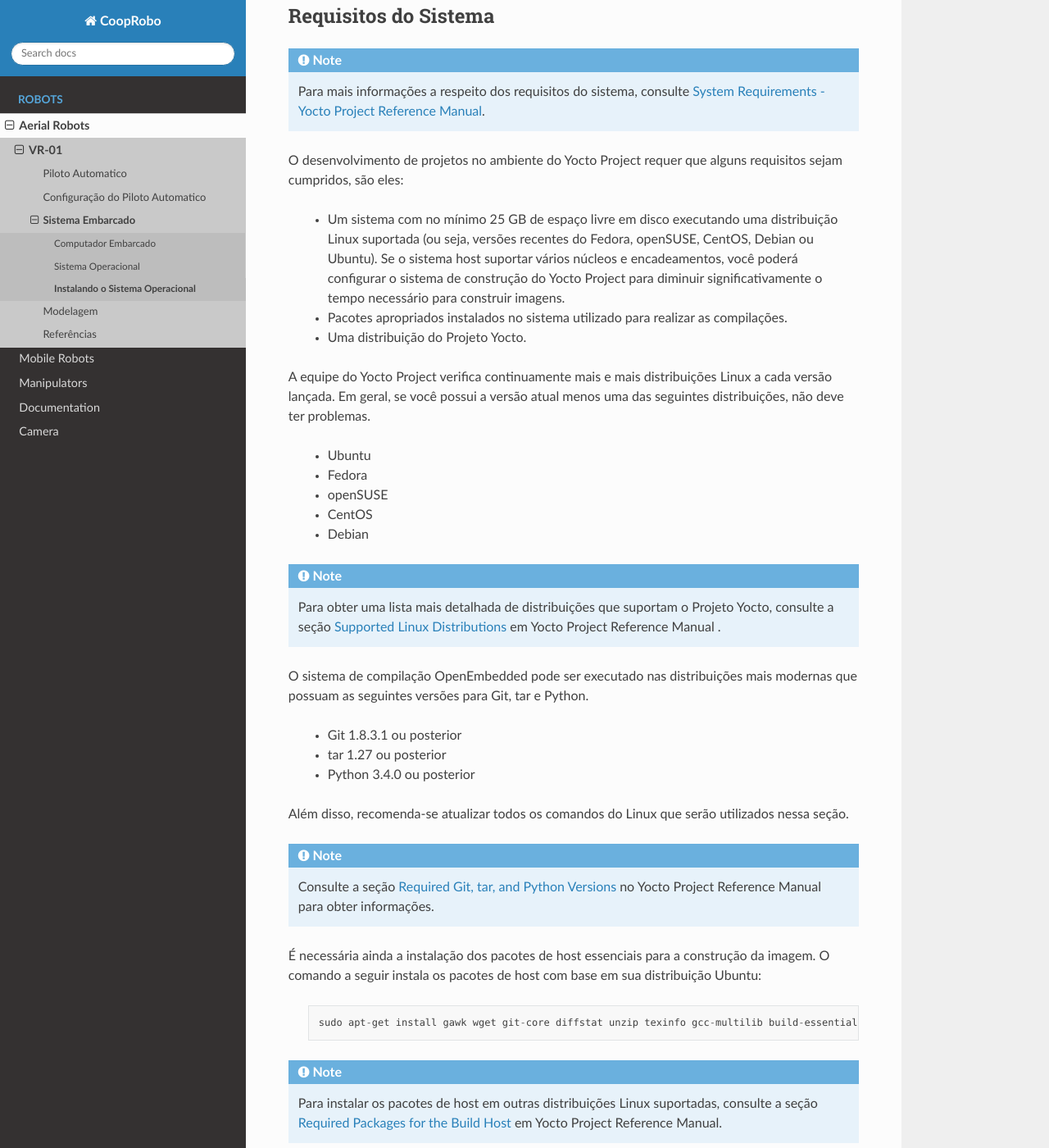
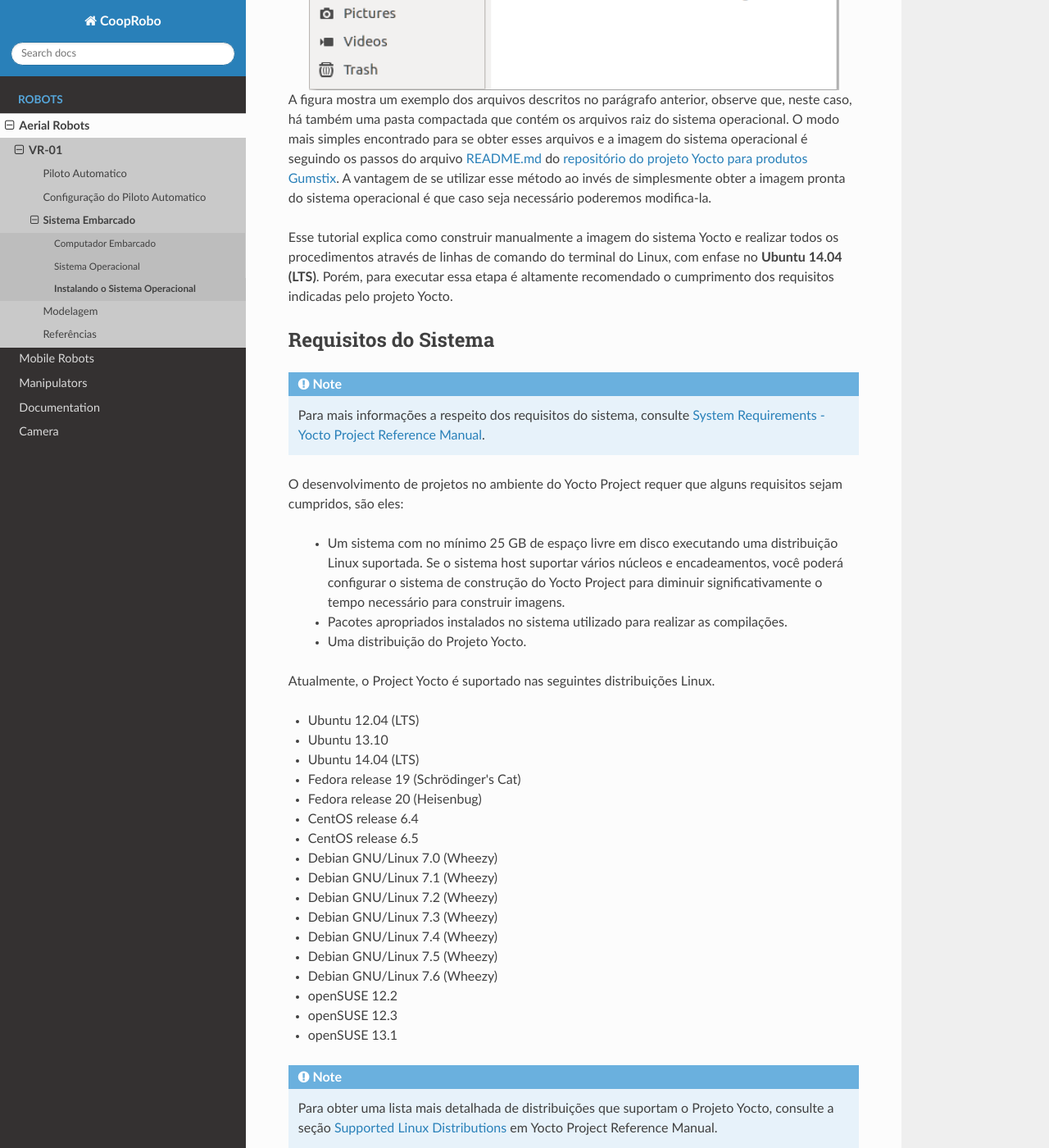
Before and after one commit to aerolab-unb/Aerial-pt, a Sphinx documentation site: the page built from docs/source/aerial/vr01/embedded_system/yocto/yocto_image.rst, in a window 1280 px wide and 1400 px high, scrolled down 589 px. Shown: the whole window at 82% size. Built offline with Sphinx 7.4.7 and the Read the Docs theme 2.0.0, drawn with Linux system fonts in a browser that asks for light colours; pages that are not in the unit, such as notebooks, are missing from menus; some of the changed text lies outside the part shown.

Commit message:
Project yocto

```diff
--- a/docs/source/aerial/vr01/embedded_system/SO_install.rst
+++ b/docs/source/aerial/vr01/embedded_system/SO_install.rst
@@ -16,6 +16,8 @@
 .. https://github.com/gumstix/yocto-manifest/blob/warrior/README.md
 
 Essencialmente o dispositivo precisa apenas executar um pequeno programa, geralmente localizado em uma memória não volátil do tipo *Read-Only Memory* (ROM), para acessar a outro dispositivo de memória não volátil que armazene o sistema operacional, e carregar o sistema operacional na memória volátil de rápido acesso ou *Random Access Memory* (RAM) onde ele poderá ser executado. Em sistemas mais robustos ocorre, na verdade, um encadeamento desses pequenos programas, chamados de bootloaders, onde um primeiro estágio executa um segundo estágio que carrega programas mais complexos e, por sua vez, executa um terceiro estágio e assim por diante até que o sistema operacional seja completamente carregado e esteja pronto para ser executado por si só.
+
+Existem dois métodos para obter os sistemas operacionais para o Gumstix Overo. O primeiro método é baixar uma imagem pré-compilada diretamente do Gumstix. O segundo método é construir você mesmo a imagem em seu computador. A criação manual da imagem do sistema operacional possui benefícios adicionais, como personalização ou adição de pacotes binários adicionais à sua imagem base. Também compus um arquivo bash que cria scripts para o processo de criação manual que é referenciado e explicado no final desta documentação. A possibilidade de personalização será muito importante no desenvolvimento do projeto.
 
 	.. toctree::
 	   :maxdepth: 2
--- a/docs/source/aerial/vr01/embedded_system/embedded_software.rst
+++ b/docs/source/aerial/vr01/embedded_system/embedded_software.rst
@@ -59,7 +59,7 @@
 
 .. _Linux Foundation: https://www.linuxfoundation.org/
 
-Um elemento a ser destacado dentre os componentes do Projeto Yocto é o sistema de compilação baseado na arquitetura `OpenEmbedded`_, que permite que os desenvolvedores criem suas próprias distribuições Linux especifica para seu ambiente, de acordo com suas próprias necessidades.
+Um elemento a ser destacado dentre os componentes do Projeto Yocto é o sistema de compilação baseado na arquitetura `OpenEmbedded`_, que permite que os desenvolvedores criem suas próprias distribuições Linux especificas para seu ambiente, de acordo com suas próprias necessidades.  Essas configurações do Project Yocto fornecidas pelos fornecedores de hardware geralmente incluem configurações do kernel, módulos do kernel, firmware do kernel e pacotes do sistema básico.
 
 Outra ferramenta importante do Yocto Project é o sistema de compilação por referência Poky. Ele contém a ferramenta BitBake, que permite a compilação cruzada independentemente da plataforma. Além disso, o BitBake gerencia todos os arquivos de configuração e dados, e tenta reduzir o tempo de compilação usando todos os recursos de processamento disponíveis.
 
--- a/docs/source/aerial/vr01/embedded_system/yocto/yocto_image.rst
+++ b/docs/source/aerial/vr01/embedded_system/yocto/yocto_image.rst
@@ -5,19 +5,19 @@
 
 Para realizar o processo de iniciação do sistema operacional Yocto Project no computador embarcado Gumstix, precisamos de três arquivos específicos, são eles o primeiro estágio do sistema de iniciação, o arquivo MLO (*Minimal Loader*), o segundo estágio do sistema de iniciação, o arquivo *u-boot.img* (a sigla vem de *Universal Bootloader*), e a imagem do sistema, que em nosso caso será o Yocto 1.8.2 com kernel Linux.
 
-.. adicionar a figura
+.. figure:: /img/Aerial/yocto_exemple.png
+   :align: center
 
 A figura mostra um exemplo dos arquivos descritos no parágrafo anterior, observe que, neste caso, há também uma pasta compactada que contém os arquivos raiz do sistema operacional. O modo mais simples encontrado para se obter esses arquivos e a imagem do sistema operacional é seguindo os passos do arquivo `README.md`_ do `repositório do projeto Yocto para produtos Gumstix`_. A vantagem de se utilizar esse método ao invés de simplesmente obter a imagem pronta do sistema operacional é que caso seja necessário poderemos modifica-la.
 
 .. _README.md: https://github.com/gumstix/yocto-manifest/blob/warrior/README.md
 .. _repositório do projeto Yocto para produtos Gumstix: https://github.com/gumstix/yocto-manifest
 
-Esse tutorial explica como obter a imagem e realizar todos os procedimentos através de linhas de comando do terminal do Linux. Porém, para executar essa etapa é altamente recomendado o cumprimento dos requisitos indicadas pelo projeto Yocto.
+Esse tutorial explica como construir manualmente a imagem do sistema Yocto e realizar todos os procedimentos através de linhas de comando do terminal do Linux, com enfase no **Ubuntu 14.04 (LTS)**. Porém, para executar essa etapa é altamente recomendado o cumprimento dos requisitos indicadas pelo projeto Yocto.
 
-.. _Yocto: https://www.yoctoproject.org/docs/1.7/ref-manual/ref-manual.html
+.. Yocto: https://www.yoctoproject.org/docs/1.7/ref-manual/ref-manual.html
 
 .. Essas versões do Linux podem ser encontradas, junto de mais informações úteis no manual de referência do projeto `Yocto`_ , mais especificamente no item 1.3.1 *Supported Linux Distributions*.
-
 
 Requisitos do Sistema
 ~~~~~~~~~~~~~~~~~~~~~
@@ -31,31 +31,38 @@
 
 O desenvolvimento de projetos no ambiente do Yocto Project requer que alguns requisitos sejam cumpridos, são eles:
 
-	* Um sistema com no mínimo 25 GB de espaço livre em disco executando uma distribuição Linux suportada (ou seja, versões recentes do Fedora, openSUSE, CentOS, Debian ou Ubuntu). Se o sistema host suportar vários núcleos e encadeamentos, você poderá configurar o sistema de construção do Yocto Project para diminuir significativamente o tempo necessário para construir imagens.
+	* Um sistema com no mínimo 25 GB de espaço livre em disco executando uma distribuição Linux suportada. Se o sistema host suportar vários núcleos e encadeamentos, você poderá configurar o sistema de construção do Yocto Project para diminuir significativamente o tempo necessário para construir imagens.
 
 	* Pacotes apropriados instalados no sistema utilizado para realizar as compilações.
 
 	* Uma distribuição do Projeto Yocto.
 
-A equipe do Yocto Project verifica continuamente mais e mais distribuições Linux a cada versão lançada. Em geral, se você possui a versão atual menos uma das seguintes distribuições, não deve ter problemas.
+Atualmente, o Project Yocto é suportado nas seguintes distribuições Linux.
 
-	* Ubuntu
-
-	* Fedora
-
-	* openSUSE
-
-	* CentOS
-
-	* Debian
+*	Ubuntu 12.04 (LTS)
+*	Ubuntu 13.10
+*	Ubuntu 14.04 (LTS)
+*	Fedora release 19 (Schrödinger's Cat)
+*	Fedora release 20 (Heisenbug)
+*	CentOS release 6.4
+*	CentOS release 6.5
+*	Debian GNU/Linux 7.0 (Wheezy)
+*	Debian GNU/Linux 7.1 (Wheezy)
+*	Debian GNU/Linux 7.2 (Wheezy)
+*	Debian GNU/Linux 7.3 (Wheezy)
+*	Debian GNU/Linux 7.4 (Wheezy)
+*	Debian GNU/Linux 7.5 (Wheezy)
+*	Debian GNU/Linux 7.6 (Wheezy)
+*	openSUSE 12.2
+*	openSUSE 12.3
+*	openSUSE 13.1
 
 .. Note::
-   Para obter uma lista mais detalhada de distribuições que suportam o Projeto Yocto, consulte a seção `Supported Linux Distributions`_ em Yocto Project Reference Manual .
+   Para obter uma lista mais detalhada de distribuições que suportam o Projeto Yocto, consulte a seção `Supported Linux Distributions`_ em Yocto Project Reference Manual.
 
 .. _Supported Linux Distributions: http://www.yoctoproject.org/docs/1.7/ref-manual/ref-manual.html#detailed-supported-distros
 
-O sistema de compilação OpenEmbedded pode ser executado nas distribuições mais modernas que possuam as seguintes versões para Git, tar e Python.
-
+Para a construção da imagem do sistema operacional, o sistema de compilação deve possuir as seguintes versões do *softwares* Git, tar e Python.
 
 	* Git 1.8.3.1 ou posterior
 
@@ -63,20 +70,23 @@
 
 	* Python 3.4.0  ou posterior
 
-Além disso, recomenda-se atualizar todos os comandos do Linux que serão utilizados nessa seção.
-
 .. Note::
    Consulte a seção `Required Git, tar, and Python Versions`_ no Yocto Project Reference Manual para obter informações.
 
 .. _Required Git, tar, and Python Versions: http://www.yoctoproject.org/docs/1.7/ref-manual/ref-manual.html#required-git-tar-and-python-versions
 
-É necessária ainda a instalação dos pacotes de host essenciais para a construção da imagem. O comando a seguir instala os pacotes de host com base em sua distribuição Ubuntu:
+Além disso, recomenda-se atualizar os repositorios do Linux. Para tal, no caso de distribuição Ubuntu, basta executar o seguinte comando:
 
 	::
 
-		sudo apt-get install gawk wget git-core diffstat unzip texinfo gcc-multilib build-essential chrpath socat cpio python python3 python3-pip python3-pexpect xz-utils debianutils iputils-ping python3-git python3-jinja2 libegl1-mesa libsdl1.2-dev pylint3 xterm
+		$	sudo apt-get update && sudo apt-get upgrade
 
-..    $ sudo apt-get install gawk wget git-core diffstat unzip texinfo gcc-multilib \ build-essential chrpath socat cpio python python3 python3-pip python3-pexpect \ xz-utils debianutils iputils-ping python3-git python3-jinja2 libegl1-mesa libsdl1.2-dev \ pylint3 xterm
+É necessária ainda a instalação dos pacotes de host essenciais para a construção da imagem. O comando a seguir instala os pacotes de host com base em sistemas com distribuição Ubuntu:
+
+	::
+
+		$	sudo apt-get install gawk wget git-core diffstat unzip texinfo gcc-multilib build-essential chrpath socat cpio python python3 python3-pip python3-pexpect xz-utils debianutils iputils-ping python3-git python3-jinja2 libegl1-mesa libsdl1.2-dev pylint3 xterm curl
+
 
 .. Note::
    Para instalar os pacotes de host em outras distribuições Linux suportadas, consulte a seção `Required Packages for the Build Host`_ em Yocto Project Reference Manual.
@@ -86,35 +96,43 @@
 Configurando a imagem
 ~~~~~~~~~~~~~~~~~~~~~
 
+.. Note::
+   O sistema operacional utilizado para testar os comandos foi Ubuntu 14.04 (LTS).
+
 Linhas de comando Linux para obtenção e montagem da imagem.
 
 1.  **Instalando o repositório**
 
-.. sudo apt install curl
+Para fazer o download das imagens do Yocto, primeiro precisamos instalar o comando repo. Em resumo, o repo é basicamente um invólucro do git, que fornece uma maneira simples de agrupar vários repositórios git diferentes em um unico projeto. Caso tenha interesse em mais informações sobre o comando *repo*, acesse `repo - gerrit.googlesource.com`_.
+
+.. _repo - gerrit.googlesource.com: https://gerrit.googlesource.com/git-repo/+/refs/heads/master/README.md
 
 Baixa os scripts do repositório:
 
 	::
 
-		curl http://commondatastorage.googleapis.com/git-repo-downloads/repo > repo
+		$	curl http://commondatastorage.googleapis.com/git-repo-downloads/repo > repo
 
 Torna os arquivos executáveis:
 
 	::
 
-		chmod a+x repo
+		$	chmod a+x repo
 
 Move os arquivos para o caminho do sistema:
 
 	::
 
-		sudo mv repo /usr/local/bin/
+		$	sudo mv repo /usr/local/bin/
 
-Se tudo ocorrer bem, deverá aparecer uma mensagem de utilização. Esse comando não é obrigatório:
+Se tudo ocorrer bem, deverá aparecer uma mensagem de utilização similar a imagem. Esse comando não é obrigatório.
 
 	::
 
-		repo --help
+		$	repo --help
+
+.. figure:: /img/Aerial/yocto_repo.png
+   :align: center
 
 2. **Criando um repositório local**
 
@@ -122,24 +140,27 @@
 
 	::
 
-		mkdir yocto
-		cd yocto
+		$	mkdir yocto
+		$	cd yocto
 
-Seleciona o ramo mais estável do repositório:
+Agora com o repositório já instalado, faremos o download de todas as configurações do Yocto para o nosso projeto. O comando **init** pode levar algum tempo, pois faz o download de todos os repositórios git associados ao projeto. Já o comando **-b** especifica a ramificação a ser usada e o comando *fido* seleciona o ramo mais estável do repositório.
 
 	::
 
-		repo init -u git://github.com/gumstix/yocto-manifest.git -b fido
+		$	repo init -u git://github.com/gumstix/yocto-manifest.git -b fido
 
 Uma inicialização bem-sucedida terminará com uma mensagem informando que o *.repo* foi inicializado no seu diretório de trabalho. Agora seu diretório deve conter uma pasta *.repo* onde os arquivos de controle de repositório estão armazenados, mas não é necessário abrir o diretório.
 
+.. figure:: /img/Aerial/yocto_init.png
+   :align: center
+
 3. **Baixando os arquivos**
 
-Baixa os arquivos do repositorio:
+ O comando a seguir é usado para garantir que todos os seus repositórios estejam atualizados e é útil para atualizar suas configurações do Yocto se você fizer uma compilação posteriormente:
 
 	::
 
-		repo sync
+		$	repo sync
 
 .. Note::
    Está etapa pode demorar mais de 20 minutos, dependendo da sua conexão de internet.
@@ -148,40 +169,55 @@
 
 	::
 
-		sync
+		$	sync
 
 4. **Iniciando o Yocto Project Build Environment**
 
-Copia as informações de configuração padrão no diretório **poky/build/conf** e configura algumas variáveis de ambiente para o sistema de montagem da imagem:
+.. Note::
+   Se, por algum motivo, você cancelar a atividade antes de concluir a compilação do Yocto, será necessário executar este comando todas as vezes antes de seguir para as proximas etapas. Lembre-se de que isso também se aplica a compilações futuras.
+
+Agora que temos nossas configurações básicas do Yocto, entraremos em nosso ambiente de compilação. É necessario copiar as informações de configuração padrão no diretório **poky/build/conf** e configurar algumas variáveis de ambiente para o sistema de montagem da imagem
 
 	::
 
-		export TEMPLATECONF=meta-gumstix-extras/conf
-		source ./poky/oe-init-build-env
+		$	export TEMPLATECONF=meta-gumstix-extras/conf
+		$	source ./poky/oe-init-build-env
 
 .. Note::
    Este diretório de configuração não está sob controle de revisão; você pode editar esses arquivos de configuração para sua instalação específica.
 
 5. **Criando a imagem**
 
-Baixa os códigos fonte e compilando as imagens do sistema:
+O project Yocto utiliza o bitbake para compilar a imagem do Yocto Linux. O Bitbake basicamente compila apenas o SO, o kernel, os módulos e todos os pacotes incluídos no SO Linux de destino.
+
+.. Tip::
+   (**OPCIONAL**)
+   Se você tiver familiaridade com a compilação via make, poderá acelerar o processo de compilação dizendo ao bitbake para compilar com mais threads. Esta etapa não é necessária, mas se você estiver compilando em um sistema com uma CPU de ponta com muitos núcleos, isso acelerará o tempo de compilação. por exemplo:
+
+   ::
+
+		export PARALLEL_MAKE="-j 8"
+
+    O numero "8" indica a quantidade de nucleos a ser utiliuzada na compliação.
+	**Vale ressaltar que você não deve especificar um valor -j maior que a quantidade de núcleos de CPU presentes em sua máquina de construção**.
+
+Assim, para baixar os códigos fonte e compilar as imagens do sistema execute:
 
 	::
 
-		bitbake gumstix-console-image
+		$	bitbake gumstix-console-image
 
 .. Tip::
    Esse processo baixa vários gigabytes de código e, em seguida, faz uma enorme compilação. Portanto, certifique-se de ter pelo menos os 25GB de espaço livre. Esta etapa pode levar um dia ou mais para a criação da imagem, a depender da sua conexão de internet. Não se preocupe, é apenas a primeira compilação que demora um pouco.
 
 Após a finalização da execução de todos os comandos, recomenda-se verificar a pasta **/yocto/build/tmp/deploy/images/overo**, essa pasta deve conter arquivos binários de kernel e bootloaders e arquivos de diretório raiz no formato .tar.
 
+A figura abaixo apresenta um exemplo do conteúdo da pasta descrita, essa pasta deve ser semelhante ao obtido após a execução dos procedimentos anteriores.
+
+.. figure:: /img/Aerial/yocto_image.png
+   :align: center
+
+Na figura podemos encontrar tanto os bootloaders necessários descritos anteriormente como o binário (.ubi) e arquivos do diretório raiz de algumas versões do projeto Yocto. A versão utilizada foi a mais recente à época, "gumstix-console-image-overo-20180509042558.rootfs.tar.bz2", entretanto tudo o que foi implementado foi testado também, na versão recomendada, "gumstix-console-image-overo.tar.bz2", portanto as duas imagens podem ser utilizadas. Os bootloaders utilizados foram "MLO-overo" e "u-boot-overo.img".
+
 .. Warning::
    Possíveis causas de falhas provavelmente estão relacionadas com softwares faltosos ou desatualizados, sistema operacional não compatível ou falta de espaço livre.
-
-A figura abaixo apresenta um exemplo do conteúdo da pasta descrita, essa pasta deve ser semelhante ao obtido após a execução dos procedimentos anteriores.
-
-.. imagem
-
-.. Na figura podemos encontrar tanto os bootloaders necessários descritos anteriormente como o binário (.ubi) e arquivos do diretório raiz de algumas versões do projeto Yocto. A versão utilizada foi a mais recente à época, "gumstix-console-image-overo-20180509042558.rootfs.tar.bz2", entretanto tudo o que foi implementado foi testado também, na versão recomendada, "gumstix-console-image-overo.tar.bz2", portanto as duas imagens podem ser utilizadas. Os bootloaders utilizados foram "MLO-overo" e "u-boot-overo.img".
-
-.. teste
```
Also changed, not shown: docs/source/img/Aerial/yocto_exemple.png (added), docs/source/img/Aerial/yocto_image.png (added), docs/source/img/Aerial/yocto_init.png (added), docs/source/img/Aerial/yocto_repo.png (added).
